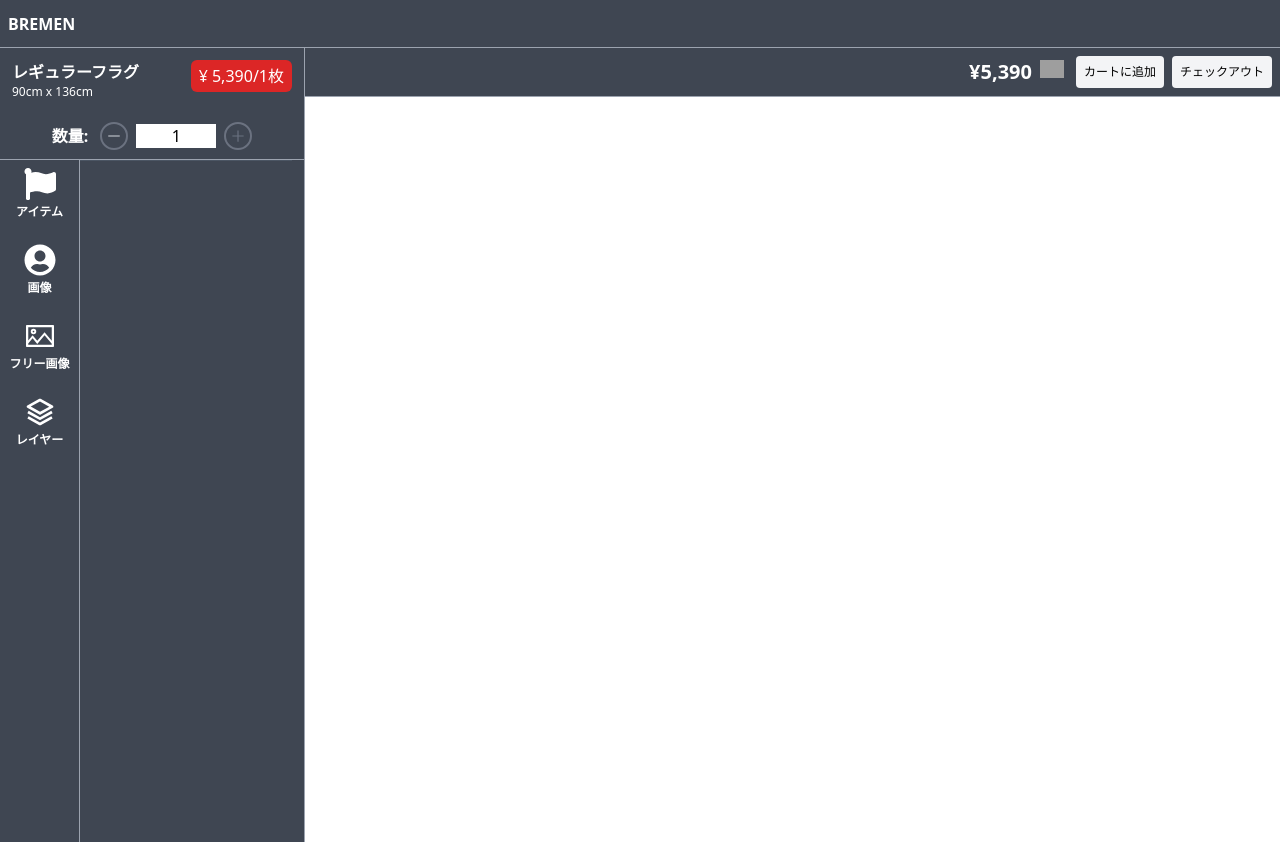
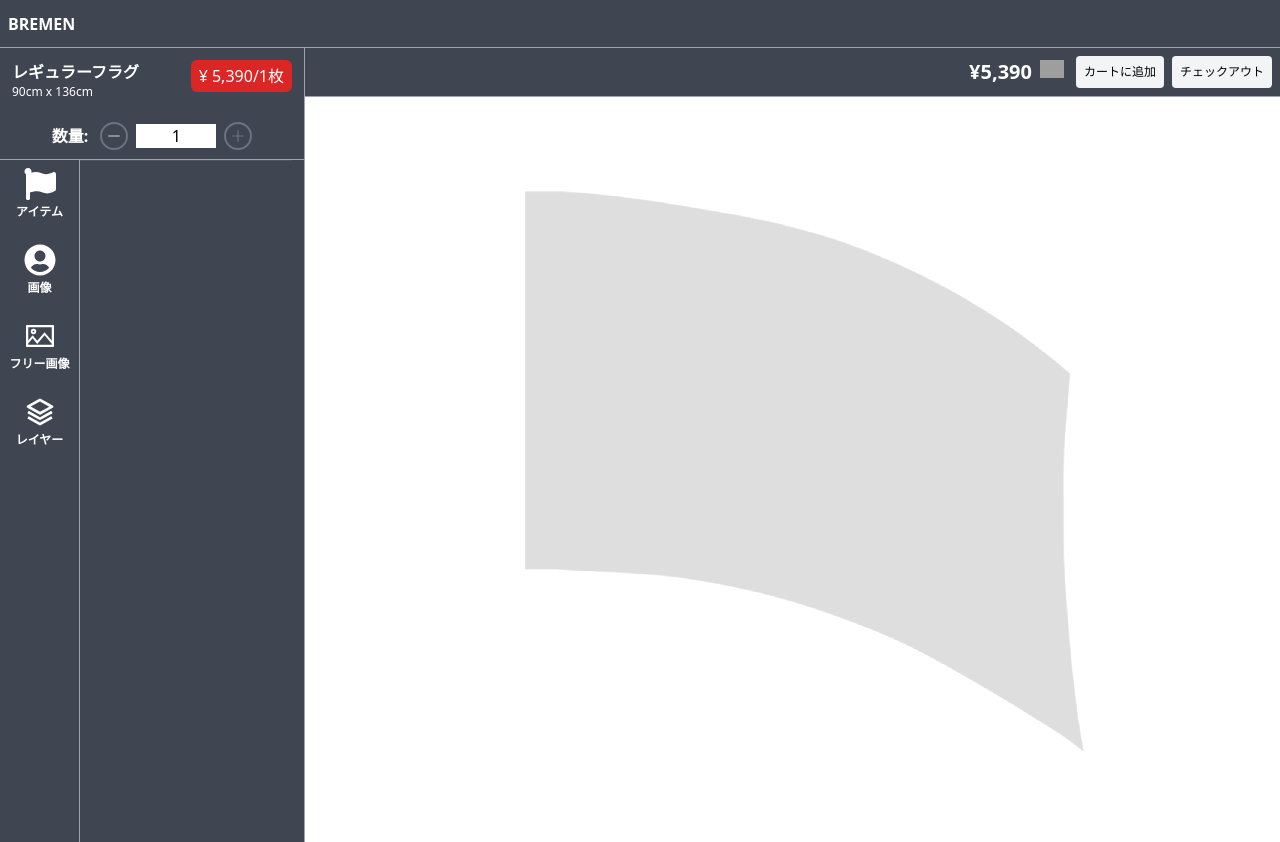
Before and after one commit to sisu2468/Design_Service, a React (Vite) app: page / in a window 1280 px wide. Before the commit the page ends 800 px from the top, so only its background shows below. Built offline with nearby package versions, Linux system fonts and the light colour scheme; grey boxes are pictures that could not be loaded.

Commit message:
fix: home first

```diff
--- a/src/components/common/body-header.tsx
+++ b/src/components/common/body-header.tsx
@@ -10,7 +10,7 @@ export default function BodyHeader({ productnumber }: NumberCountProps) {
     };
 
     return (
-        <div className="flex fixed top-12 justify-end gap-3 bg-[#3f4652] w-full border-b-[1px] border-gray-400 p-2">
+        <div className="flex mt-12 justify-end gap-3 bg-[#3f4652] w-full border-b-[1px] border-gray-400 p-2">
             <div className="flex gap-2 items-center">
                 <p className="text-white text-xl font-bold">¥{formatNumber(productnumber * 5390)}</p>
                 <div className="w-6 h-6">
--- a/src/components/common/header.tsx
+++ b/src/components/common/header.tsx
@@ -1,6 +1,6 @@
 const Header = () => {
     return (
-        <div className="bg-[#3f4652] h-12 border-b-[1px] border-gray-400 flex w-full items-center justify-between p-2">
+        <div className="bg-[#3f4652] fixed h-12 border-b-[1px] border-gray-400 flex w-full items-center justify-between p-2">
             <h1 className="font-bold text-white">BREMEN</h1>
         </div>
     )
--- a/src/index.css
+++ b/src/index.css
@@ -2,3 +2,13 @@
 @tailwind base;
 @tailwind components;
 @tailwind utilities;
+
+/* index.css or styles.css */
+@layer utilities {
+    .mask-image {
+      -webkit-mask-image: url('/public/red-panda.jpg'); /* Replace with the path to the flag image */
+      mask-image: url('/public/flag.png');
+      mask-size: cover;
+      -webkit-mask-size: cover;
+    }
+  }
--- a/src/pages/home.tsx
+++ b/src/pages/home.tsx
@@ -1,6 +1,7 @@
 import { useState } from "react";
 import BodyHeader from "../components/common/body-header";
 import LeftBar from "../components/common/leftbar";
+import FlagImage from '../assets/images/flag.png'
 
 export default function Home() {
     const [productnumber, setProductNumber] = useState<number>(1);
@@ -9,7 +10,9 @@ export default function Home() {
             <LeftBar productnumber={productnumber} setProductNumber={setProductNumber} />
             <div className="w-full bg-gray-200">
                 <BodyHeader productnumber={productnumber} setProductNumber={setProductNumber} />
-                <div></div>
+                <div className="bg-white ml-[304px] flex justify-center items-center">
+                    <img src={FlagImage} className="" />
+                </div>
             </div>
         </div>
     )
```
Also changed, not shown: src/assets/images/flag.png (added), src/assets/images/red-panda.jpg (added).
